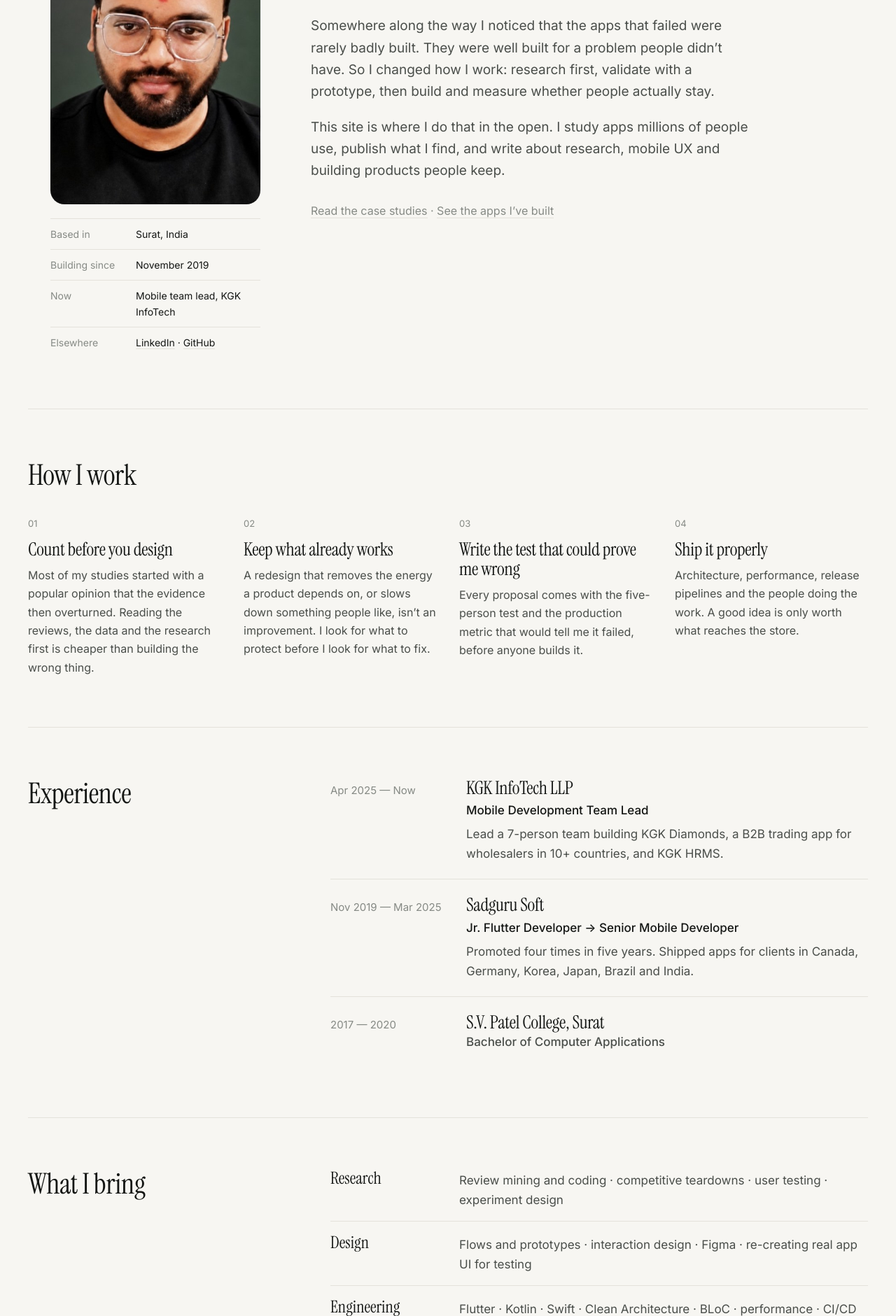
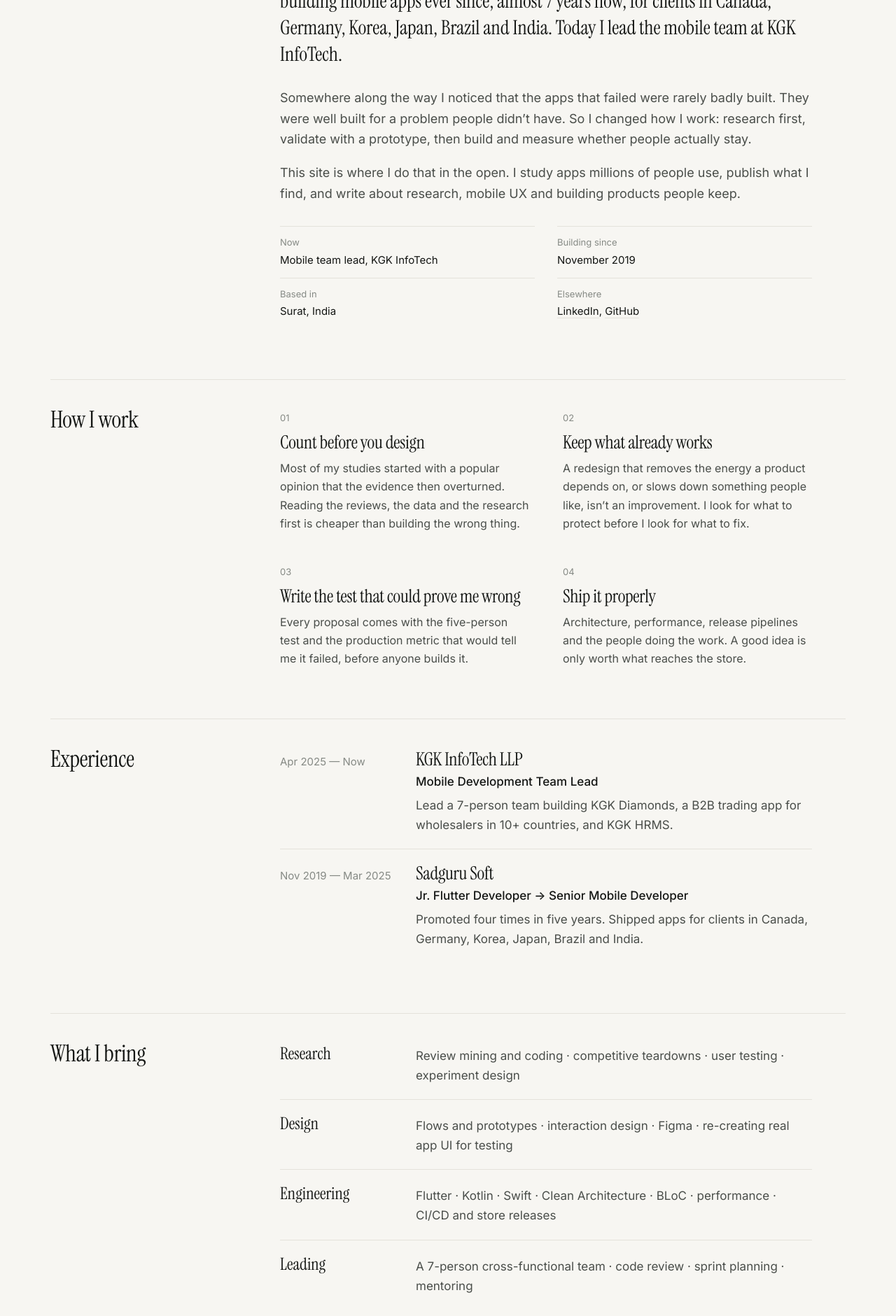
Before and after one commit to MR0100/MR0100.github.io, an Astro site: page /about in a window 1280 px wide. Shown: the part 563-2444 px from the top of the page at 70% size. Built offline with nearby package versions, Linux system fonts and the light colour scheme; Astro itself is replaced by a stand-in of ours.

Commit message:
About: one label-and-content grid aligned with the header, small round portrait instead of the large photo, education in its own section

```diff
--- a/src/pages/about.astro
+++ b/src/pages/about.astro
@@ -17,94 +17,97 @@ const skills = [
 ---
 <Base title="About · Mitul Vaghasiya" active="About" description="Mitul Vaghasiya: product designer and researcher who also ships mobile apps. Surat, India.">
   <section class="wrap hero">
-    <p class="eyebrow">About</p>
-    <h1>I’m Mitul. I find out why people keep apps, and then I build them.</h1>
+    <div class="who">
+      <img src="/images/mitul-400.jpg" alt="Mitul Vaghasiya" width="64" height="64" />
+      <p><b>Mitul Vaghasiya</b><span>Product designer &amp; researcher · {profile.location}</span></p>
+    </div>
+    <h1>I find out why people keep apps, and then I build them.</h1>
   </section>
 
-  <section class="wrap intro">
-    <aside class="side">
-      <img src={profile.headshot} alt="Mitul Vaghasiya" width="480" height="480" />
-      <dl class="facts">
-        <div><dt>Based in</dt><dd>{profile.location}</dd></div>
-        <div><dt>Building since</dt><dd>November 2019</dd></div>
-        <div><dt>Now</dt><dd>Mobile team lead, KGK InfoTech</dd></div>
-        <div><dt>Elsewhere</dt><dd><a class="link" href={profile.linkedin}>LinkedIn</a> · <a class="link" href={profile.github}>GitHub</a></dd></div>
-      </dl>
-    </aside>
-    <div class="story">
+  <section class="wrap row">
+    <h2 class="label">Story</h2>
+    <div class="content story">
       <p class="first">I started in November 2019 as a junior Flutter developer in Surat, and I’ve been building mobile apps ever since, {exp} now, for clients in Canada, Germany, Korea, Japan, Brazil and India. Today I lead the mobile team at KGK InfoTech.</p>
       <p>Somewhere along the way I noticed that the apps that failed were rarely badly built. They were well built for a problem people didn’t have. So I changed how I work: research first, validate with a prototype, then build and measure whether people actually stay.</p>
       <p>This site is where I do that in the open. I study apps millions of people use, publish what I find, and write about research, mobile UX and building products people keep.</p>
-      <p class="more"><a class="link" href="/studies/">Read the case studies</a> · <a class="link" href="/work/">See the apps I’ve built</a></p>
+      <dl class="facts">
+        <div><dt>Now</dt><dd>Mobile team lead, KGK InfoTech</dd></div>
+        <div><dt>Building since</dt><dd>November 2019</dd></div>
+        <div><dt>Based in</dt><dd>{profile.location}</dd></div>
+        <div><dt>Elsewhere</dt><dd><a class="link" href={profile.linkedin}>LinkedIn</a>, <a class="link" href={profile.github}>GitHub</a></dd></div>
+      </dl>
     </div>
   </section>
 
-  <section class="wrap block">
-    <h2>How I work</h2>
-    <div class="principles">
+  <section class="wrap row">
+    <h2 class="label">How I work</h2>
+    <div class="content principles">
       {principles.map(([t, d], i) => <div><span class="n">{String(i + 1).padStart(2, '0')}</span><h3>{t}</h3><p>{d}</p></div>)}
     </div>
   </section>
 
-  <section class="wrap block split">
-    <h2>Experience</h2>
-    <ol class="timeline">
+  <section class="wrap row">
+    <h2 class="label">Experience</h2>
+    <ol class="content list">
       {experience.map(e => <li><span class="when">{e.period}</span><div><h3>{e.company}</h3><p class="role">{e.role}</p><p>{e.note}</p></div></li>)}
-      <li><span class="when">2017 — 2020</span><div><h3>S.V. Patel College, Surat</h3><p class="role">Bachelor of Computer Applications</p></div></li>
     </ol>
   </section>
 
-  <section class="wrap block split">
-    <h2>What I bring</h2>
-    <dl class="skills">
+  <section class="wrap row">
+    <h2 class="label">What I bring</h2>
+    <dl class="content list skills">
       {skills.map(([k, v]) => <div><dt>{k}</dt><dd>{v}</dd></div>)}
     </dl>
+  </section>
+
+  <section class="wrap row">
+    <h2 class="label">Education</h2>
+    <ol class="content list">
+      <li><span class="when">2017 — 2020</span><div><h3>S.V. Patel College, Surat</h3><p class="role">Bachelor of Computer Applications</p></div></li>
+    </ol>
   </section>
 </Base>
 
 <style>
-  .hero { padding-top: 72px; padding-bottom: 48px; }
-  .hero h1 { font-size: clamp(42px, 5.4vw, 76px); margin: 16px 0 0; max-width: 1000px; }
-  .intro { display: grid; grid-template-columns: 300px 1fr; gap: 72px; padding-bottom: 72px; align-items: start; }
-  .side img { width: 100%; aspect-ratio: 4 / 5; object-fit: cover; object-position: 50% 30%; border-radius: var(--radius); }
-  .facts { margin: 20px 0 0; font-size: 14px; }
-  .facts div { display: grid; grid-template-columns: 110px 1fr; gap: 12px; padding: 10px 0; border-top: 1px solid var(--line); }
-  .facts dt { color: var(--ink-3); }
-  .facts dd { margin: 0; }
-  .story { border-top: 1px solid var(--line); padding-top: 28px; }
-  .story p { font-size: 19px; color: var(--ink-2); max-width: 640px; }
+  /* One grid for the whole page: a label column and a content column, on the same lines as the header */
+  .hero { padding-top: 72px; padding-bottom: 72px; }
+  .who { display: flex; align-items: center; gap: 16px; }
+  .who img { width: 64px; height: 64px; border-radius: 50%; object-fit: cover; }
+  .who p { margin: 0; display: flex; flex-direction: column; line-height: 1.35; }
+  .who b { font-weight: 600; }
+  .who span { color: var(--ink-3); font-size: 15px; }
+  .hero h1 { font-size: clamp(42px, 5.6vw, 80px); margin: 32px 0 0; max-width: 1000px; }
+  .row { display: grid; grid-template-columns: 280px 1fr; gap: 48px; padding-top: 40px; padding-bottom: 72px; position: relative; }
+  .row::before { content: ''; position: absolute; top: 0; left: 32px; right: 32px; border-top: 1px solid var(--line); }
+  .label { font-size: clamp(28px, 2.6vw, 36px); }
+  .content { margin: 0; padding: 0; max-width: 760px; }
+  .story p { font-size: 18px; color: var(--ink-2); }
   .story .first { font: 400 clamp(24px, 2.2vw, 30px)/1.35 var(--serif); color: var(--ink); }
-  .story .more { font-size: 16px; color: var(--ink-3); margin-top: 28px; }
-  .block { padding: 72px 0; border-top: 1px solid var(--line); }
-  .block h2 { font-size: clamp(32px, 3.2vw, 44px); margin-bottom: 32px; }
-  .principles { display: grid; grid-template-columns: repeat(4, 1fr); gap: 32px; }
+  .facts { display: grid; grid-template-columns: 1fr 1fr; gap: 0 32px; margin: 32px 0 0; font-size: 15px; }
+  .facts div { padding: 12px 0; border-top: 1px solid var(--line); }
+  .facts dt { color: var(--ink-3); font-size: 13px; }
+  .facts dd { margin: 2px 0 0; }
+  .principles { display: grid; grid-template-columns: 1fr 1fr; gap: 40px 48px; }
   .n { font-size: 13px; color: var(--ink-3); }
-  .principles h3 { font-size: 26px; margin: 10px 0 10px; }
+  .principles h3 { font-size: 26px; margin: 8px 0 10px; }
   .principles p { color: var(--ink-2); font-size: 16px; margin: 0; }
-  .split { display: grid; grid-template-columns: 1fr 2fr; gap: 48px; }
-  .timeline { list-style: none; margin: 0; padding: 0; }
-  .timeline li { display: grid; grid-template-columns: 170px 1fr; gap: 24px; padding: 22px 0; border-top: 1px solid var(--line); }
-  .timeline li:first-child { border-top: 0; padding-top: 0; }
+  .list { list-style: none; }
+  .list > li, .list > div { display: grid; grid-template-columns: 170px 1fr; gap: 24px; padding: 20px 0; border-top: 1px solid var(--line); }
+  .list > :first-child { border-top: 0; padding-top: 4px; }
   .when { color: var(--ink-3); font-size: 15px; padding-top: 6px; }
-  .timeline h3 { font-size: 26px; }
+  .list h3 { font-size: 26px; }
   .role { font-weight: 500; margin: 4px 0 6px; }
-  .timeline p:last-child { color: var(--ink-2); margin: 0; }
-  .skills { margin: 0; }
-  .skills div { display: grid; grid-template-columns: 160px 1fr; gap: 24px; padding: 16px 0; border-top: 1px solid var(--line); }
-  .skills div:first-child { border-top: 0; padding-top: 0; }
+  .list p:last-child { color: var(--ink-2); margin: 0; }
+  .list .role:last-child { color: var(--ink); }
   .skills dt { font: 400 24px/1.2 var(--serif); }
   .skills dd { margin: 0; color: var(--ink-2); padding-top: 3px; }
   @media (max-width: 960px) {
-    .split, .intro { grid-template-columns: 1fr; gap: 32px; }
-    .side { display: grid; grid-template-columns: 160px 1fr; gap: 20px; align-items: start; }
-    .facts { margin: 0; }
-    .hero { padding-top: 40px; }
-    .principles { grid-template-columns: 1fr 1fr; }
+    .row { grid-template-columns: 1fr; gap: 24px; padding-bottom: 56px; }
   }
-  @media (max-width: 560px) {
-    .principles { grid-template-columns: 1fr; }
-    .timeline li, .skills div { grid-template-columns: 1fr; gap: 6px; }
-    .side { grid-template-columns: 1fr; }
-    .side img { max-width: 280px; }
+  @media (max-width: 760px) {
+    .hero { padding-top: 40px; padding-bottom: 48px; }
+    .row::before { left: 20px; right: 20px; }
+    .principles, .facts { grid-template-columns: 1fr; }
+    .list > li, .list > div { grid-template-columns: 1fr; gap: 6px; }
   }
 </style>
```
